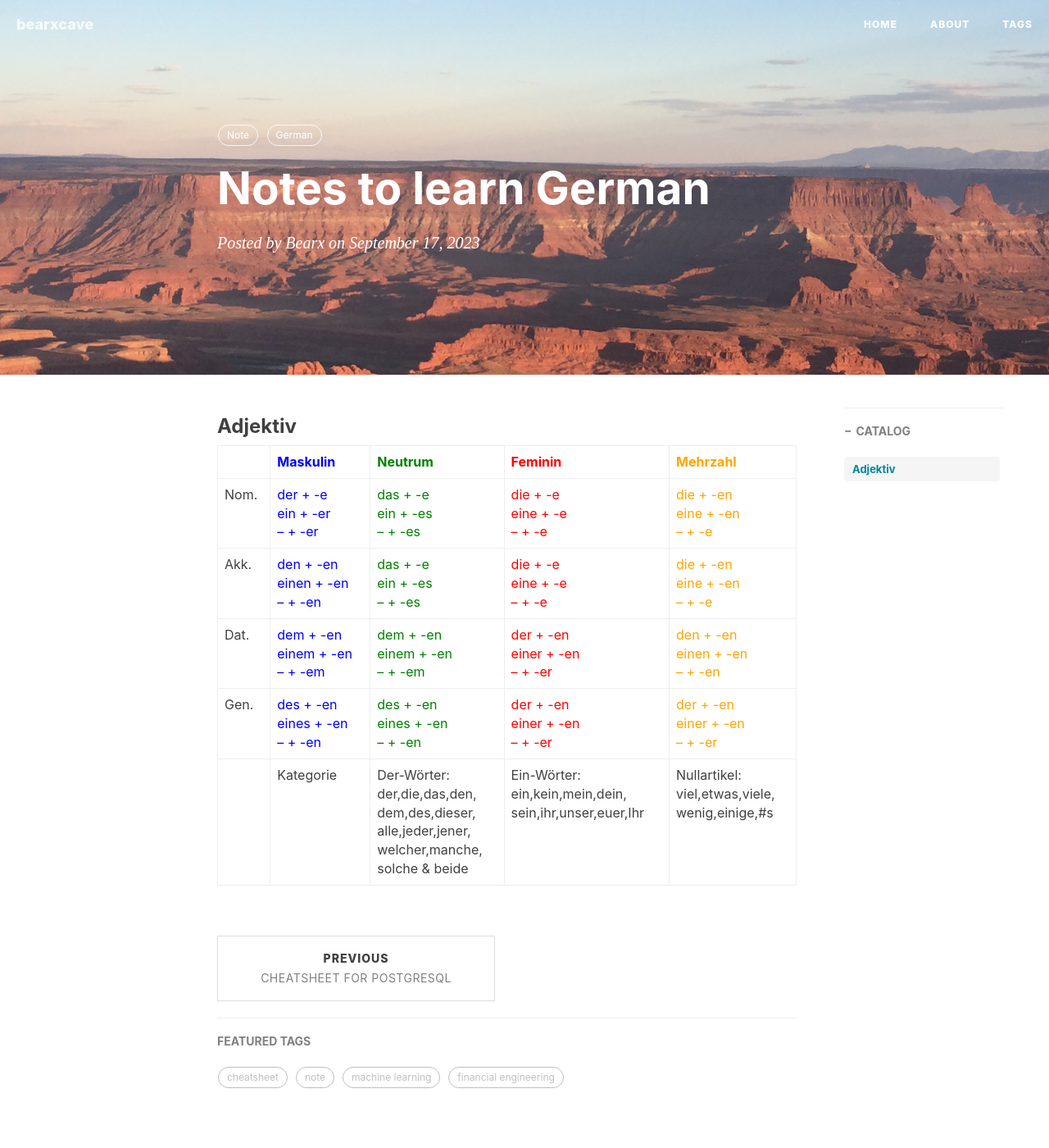
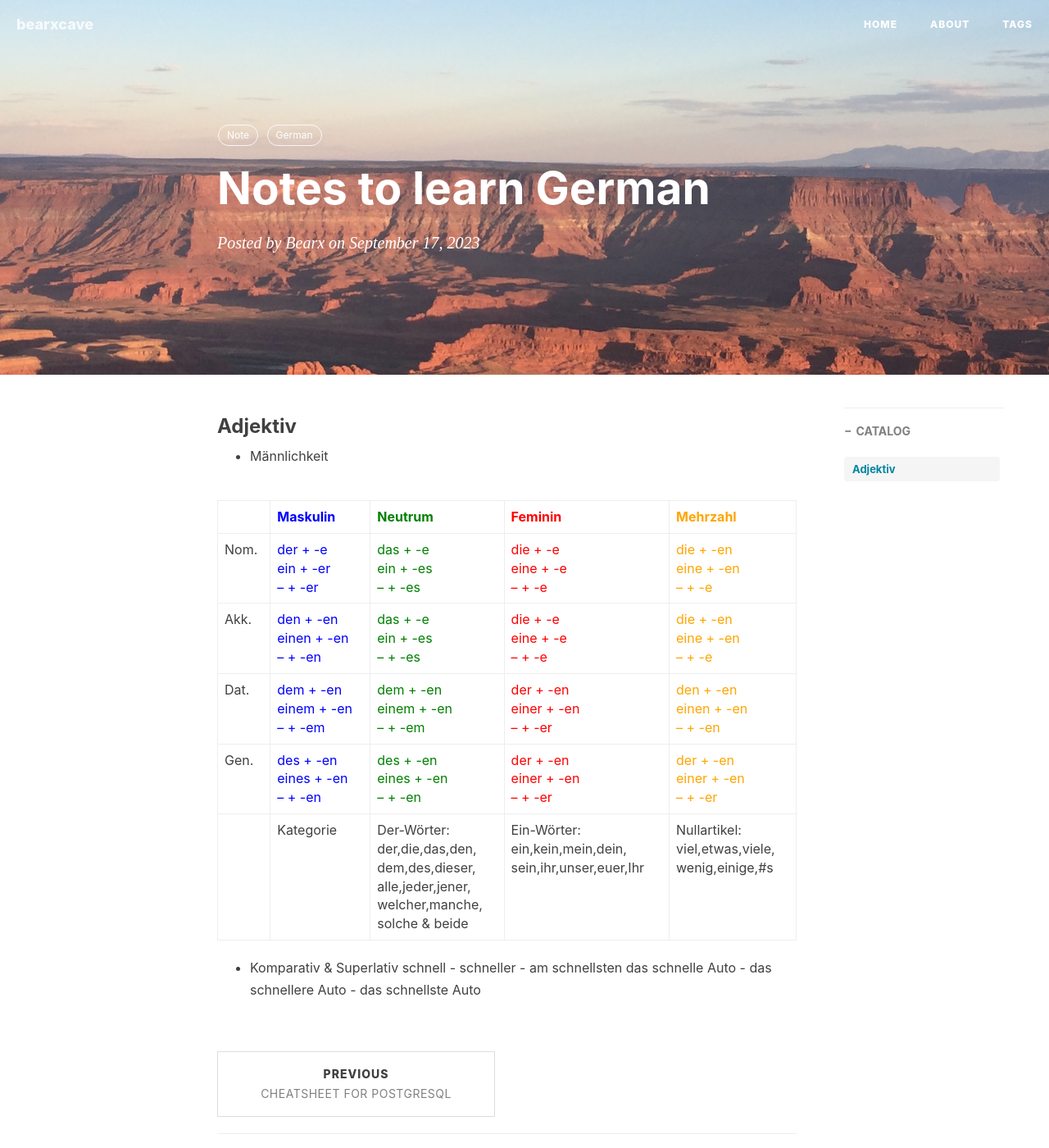
Before and after one commit to Bearxcave/Bearxcave.github.io, a Jekyll site: the page built from _posts/2023-09-17-Deutsch-learnen.md, in a window 1280 px wide and 1400 px high. Shown: the whole window at 82% size. Built offline with Jekyll 4.4.1, drawn with Linux system fonts in a browser that asks for light colours; nearby versions of some CDN libraries; comment, search, counter and statistics services are not loaded.

Commit message:
Update 2023-09-17-Deutsch-learnen.md

```diff
--- a/_posts/2023-09-17-Deutsch-learnen.md
+++ b/_posts/2023-09-17-Deutsch-learnen.md
@@ -12,6 +12,8 @@ tags:
 
 ### Adjektiv
 
+- Männlichkeit
+
 |      | <span style="color:blue">Maskulin<span> | <span style="color:green">Neutrum<span> | <span style="color:red">Feminin<span> | <span style="color:orange">Mehrzahl<span> |
 | ---- | ---- | ---- | ---- | ---- |
 | Nom. | <span style="color:blue">der + -e <br> ein + -er <br> -- + -er<span> | <span style="color:green">das + -e <br> ein + -es <br> -- + -es<span> | <span style="color:red">die + -e <br> eine + -e <br> -- + -e<span> | <span style="color:orange">die + -en <br> eine + -en <br> -- + -e<span> |
@@ -19,3 +21,7 @@ tags:
 | Dat. | <span style="color:blue">dem + -en <br> einem + -en <br> -- + -em<span> | <span style="color:green">dem + -en <br> einem + -en <br> -- + -em<span> | <span style="color:red">der + -en <br> einer + -en <br> -- + -er<span> | <span style="color:orange">den + -en <br> einen + -en <br> -- + -en<span> |
 | Gen. | <span style="color:blue">des + -en <br> eines + -en <br> -- + -en<span> | <span style="color:green">des + -en <br> eines + -en <br> -- + -en<span> | <span style="color:red">der + -en <br> einer + -en <br> -- + -er<span> | <span style="color:orange">der + -en <br> einer + -en <br> -- + -er<span> |
 |      | Kategorie | Der-Wörter:<br>der,die,das,den,<br>dem,des,dieser,<br>alle,jeder,jener,<br>welcher,manche,<br>solche & beide | Ein-Wörter:<br>ein,kein,mein,dein,<br>sein,ihr,unser,euer,Ihr | Nullartikel:<br>viel,etwas,viele,<br>wenig,einige,#s |
+
+- Komparativ & Superlativ
+  schnell - schneller - am schnellsten
+  das schnelle Auto - das schnellere Auto - das schnellste Auto
```
